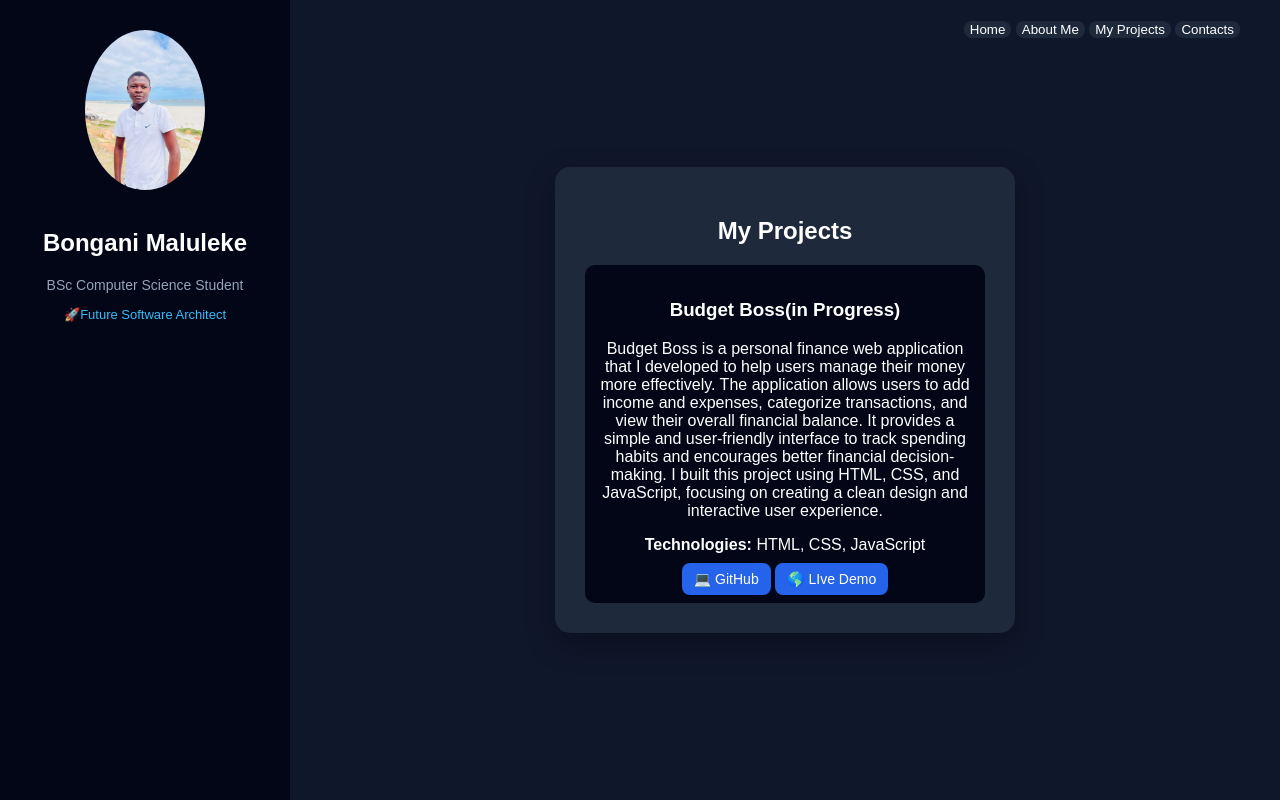
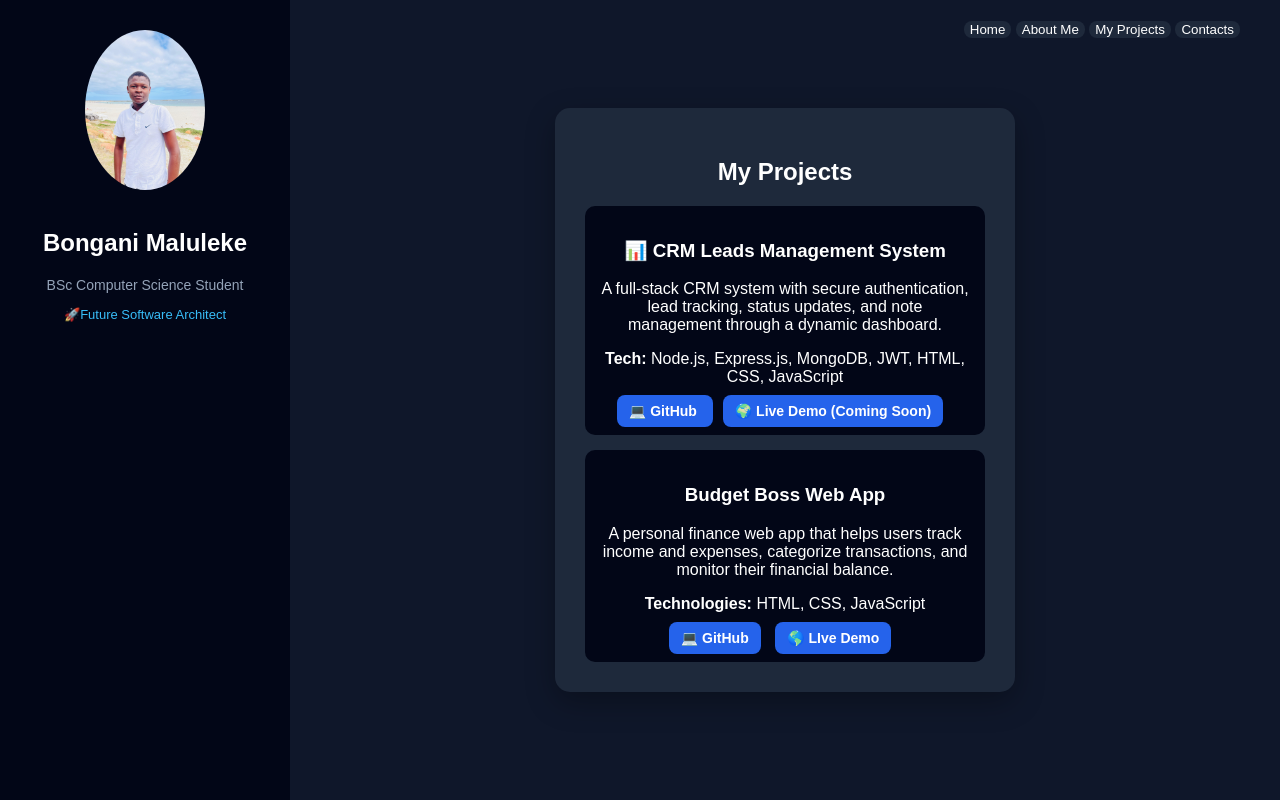
Before and after one commit to De-Bongz/FUTURE_FS_01, a plain HTML site: page frontend/index.html in a window 1280 px wide. Both pictures are taken after a click on the button "My Projects". Drawn offline with Linux system fonts and the light colour scheme.

Commit message:
Added a project in project section

```diff
--- a/frontend/index.html
+++ b/frontend/index.html
@@ -78,12 +78,33 @@
 
                 <section id="projects" class="card">
                     <h2>My Projects</h2>
+
                     <div class="project-card">
-                        <h3>Budget Boss(in Progress)</h3>
 
-                        <p>Budget Boss is a personal finance web application that I developed to help users manage their money more effectively.
-                            The application allows users to add income and expenses, categorize transactions, and view their overall financial balance. It provides a simple and user-friendly interface to track spending habits and encourages better financial decision-making.
-                            I built this project using HTML, CSS, and JavaScript, focusing on creating a clean design and interactive user experience.
+                        <h3>📊 CRM Leads Management System</h3>
+
+                        <p>
+                            A full-stack CRM system with secure authentication, lead tracking, status updates, and note management through a dynamic dashboard.
+                        </p>
+
+                        <p><strong>Tech:</strong> Node.js, Express.js, MongoDB, JWT, HTML, CSS, JavaScript</p>
+
+                        <div class="project-links">
+                            <a href="https://github.com/De-Bongz/FUTURE_FS_02" target="_blank">
+                                💻 GitHub
+                            </a>
+                            <a href="#" target="_blank" class="disabled">
+                                🌍 Live Demo (Coming Soon)
+                            </a>
+                        </div>
+
+                    </div>
+
+
+                    <div class="project-card">
+                        <h3>Budget Boss Web App</h3>
+
+                        <p>A personal finance web app that helps users track income and expenses, categorize transactions, and monitor their financial balance.
                         </p>
                         <p><strong>Technologies:</strong> HTML, CSS, JavaScript</p>
 
--- a/frontend/style.css
+++ b/frontend/style.css
@@ -138,7 +138,7 @@ section{
 .project-link{
     margin-top: 10px;
     display: flex;
-    gap: 10px;
+    gap: 15px;
 }
 
 .project-links a{
@@ -148,11 +148,13 @@ section{
     background: #2563eb;
     color: white;
     font-size: 14px;
+    font-weight: bold;
+    margin-right: 10px;
     transition: 0.3s;
 }
 
 .project-link a:hover{
-    background: #2563eb;
+    background: #1d4ed8;
 }
 
 
```
